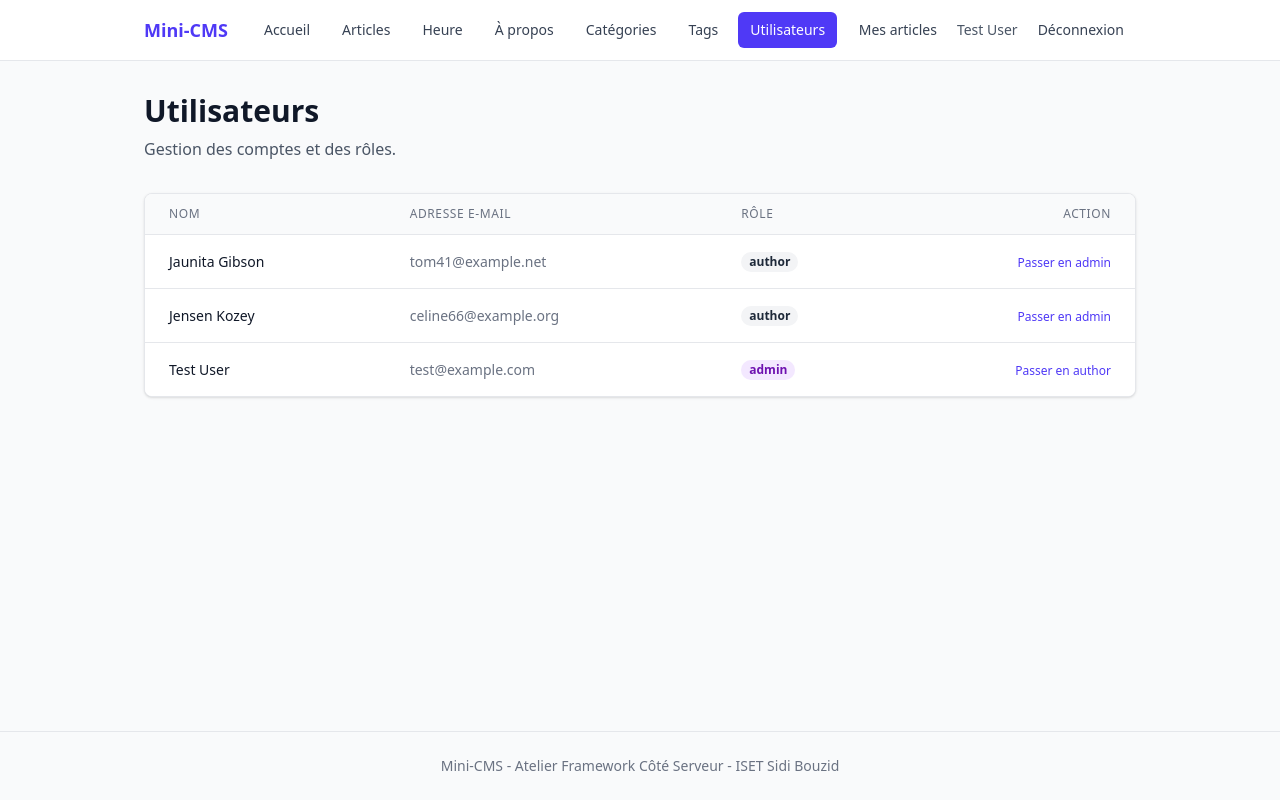
After one commit to yassinebouazizi-dev/mini-cms, a Laravel app: page /admin/utilisateurs in a window 1280 px wide. The commit adds this page. Run offline with Laravel 12, Linux system fonts and the light colour scheme; a user stored in the database is signed in; data comes from the database, SQL or seed files in the repository; style sheets or scripts are compiled from the project's sources.

Commit message:
Defi : gestion des roles

```diff
--- /dev/null
+++ b/app/Http/Controllers/Admin/UserController.php
@@ -0,0 +1,29 @@
+<?php
+
+namespace App\Http\Controllers\Admin;
+
+use App\Http\Controllers\Controller;
+use App\Http\Requests\UpdateUserRoleRequest;
+use App\Models\User;
+use Illuminate\Http\RedirectResponse;
+use Illuminate\View\View;
+
+class UserController extends Controller
+{
+    public function index(): View
+    {
+        $users = User::orderBy('name')->get();
+
+        return view('admin.users.index', compact('users'));
+    }
+
+    public function updateRole(UpdateUserRoleRequest $request, User $user): RedirectResponse
+    {
+        $validated = $request->validated();
+
+        $user->role = $validated['role'];
+        $user->save();
+
+        return back()->with('success', 'Rôle de '.$user->name.' mis à jour.');
+    }
+}
--- a/app/Policies/PostPolicy.php
+++ b/app/Policies/PostPolicy.php
@@ -32,7 +32,7 @@ class PostPolicy
      */
     public function update(User $user, Post $post): bool
     {
-        return $user->isAdmin() || $user->id === $post->user_id;
+        return $user->id === $post->user_id;
     }
 
     /**
--- a/app/Providers/AppServiceProvider.php
+++ b/app/Providers/AppServiceProvider.php
@@ -24,7 +24,16 @@ class AppServiceProvider extends ServiceProvider
     {
         Model::preventLazyLoading(! app()->isProduction());
 
+        Gate::before(function (User $user, string $ability) {
+            if ($ability === 'updateRole') {
+                return null;
+            }
+
+            return $user->isAdmin() ? true : null;
+        });
+
         Gate::define('manage-categories', fn (User $user) => $user->isAdmin());
         Gate::define('manage-tags', fn (User $user) => $user->isAdmin());
+        Gate::define('manage-users', fn (User $user) => $user->isAdmin());
     }
 }
--- /dev/null
+++ b/resources/views/admin/users/index.blade.php
@@ -0,0 +1,45 @@
+<x-layout>
+    <x-slot:title>Utilisateurs - Administration</x-slot:title>
+
+    <x-page-header title="Utilisateurs" subtitle="Gestion des comptes et des rôles." />
+
+    <div class="mt-6 overflow-hidden rounded-lg border border-gray-200 bg-white shadow-sm">
+        <table class="min-w-full divide-y divide-gray-200">
+            <thead class="bg-gray-50">
+                <tr>
+                    <th scope="col" class="px-6 py-3 text-left text-xs font-medium uppercase tracking-wider text-gray-500">Nom</th>
+                    <th scope="col" class="px-6 py-3 text-left text-xs font-medium uppercase tracking-wider text-gray-500">Adresse e-mail</th>
+                    <th scope="col" class="px-6 py-3 text-left text-xs font-medium uppercase tracking-wider text-gray-500">Rôle</th>
+                    <th scope="col" class="px-6 py-3 text-right text-xs font-medium uppercase tracking-wider text-gray-500">Action</th>
+                </tr>
+            </thead>
+            <tbody class="divide-y divide-gray-200 bg-white">
+                @foreach ($users as $user)
+                    <tr>
+                        <td class="whitespace-nowrap px-6 py-4 text-sm font-medium text-gray-900">{{ $user->name }}</td>
+                        <td class="whitespace-nowrap px-6 py-4 text-sm text-gray-500">{{ $user->email }}</td>
+                        <td class="whitespace-nowrap px-6 py-4 text-sm text-gray-500">
+                            <span class="inline-flex rounded-full px-2 text-xs font-semibold leading-5 {{ $user->isAdmin() ? 'bg-purple-100 text-purple-800' : 'bg-gray-100 text-gray-800' }}">
+                                {{ $user->role }}
+                            </span>
+                        </td>
+                        <td class="whitespace-nowrap px-6 py-4 text-right text-sm font-medium">
+                            @can('updateRole', $user)
+                                <form method="POST" action="{{ route('admin.users.role', $user) }}" class="inline">
+                                    @csrf
+                                    @method('PATCH')
+                                    <input type="hidden" name="role" value="{{ $user->isAdmin() ? 'author' : 'admin' }}">
+                                    <button type="submit" class="text-indigo-600 hover:text-indigo-900 text-xs font-medium">
+                                        Passer en {{ $user->isAdmin() ? 'author' : 'admin' }}
+                                    </button>
+                                </form>
+                            @else
+                                <span class="text-xs text-gray-400 italic">Non modifiable</span>
+                            @endcan
+                        </td>
+                    </tr>
+                @endforeach
+            </tbody>
+        </table>
+    </div>
+</x-layout>
--- a/resources/views/components/navbar.blade.php
+++ b/resources/views/components/navbar.blade.php
@@ -11,6 +11,9 @@
         @endcan
         @can('manage-tags')
             <x-nav-link to="admin.tags.index" match="admin.tags.*">Tags</x-nav-link>
+        @endcan
+        @can('manage-users')
+            <x-nav-link to="admin.users.index" match="admin.users.*">Utilisateurs</x-nav-link>
         @endcan
 
         <div class="ml-auto flex flex-wrap items-center gap-2">
--- a/routes/web.php
+++ b/routes/web.php
@@ -36,6 +36,8 @@ Route::middleware('writable')->group(function () {
         Route::patch('/posts/{post}/publication', [PostController::class, 'togglePublication'])->name('posts.publication');
 
         Route::prefix('admin')->name('admin.')->middleware('admin')->group(function () {
+            Route::get('/utilisateurs', [\App\Http\Controllers\Admin\UserController::class, 'index'])->name('users.index');
+            Route::patch('/utilisateurs/{user}/role', [\App\Http\Controllers\Admin\UserController::class, 'updateRole'])->name('users.role');
             Route::resource('categories', CategoryController::class)->except('show');
             Route::resource('tags', TagController::class)->except('show');
         });
```
Also changed, not shown: app/Http/Requests/UpdateUserRoleRequest.php (added, +21 -0 lines), app/Policies/UserPolicy.php (added, +16 -0 lines), notes/s12-defi.md (added, +7 -0 lines), tests/Feature/UserRoleTest.php (added, +28 -0 lines).
